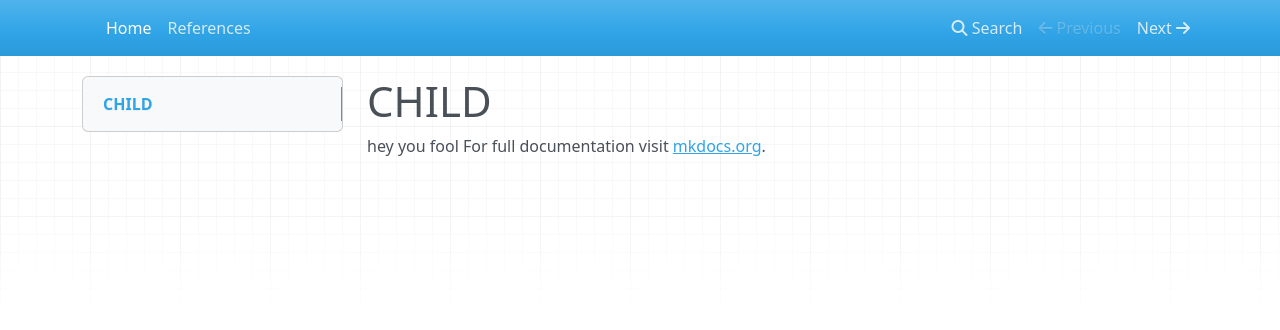
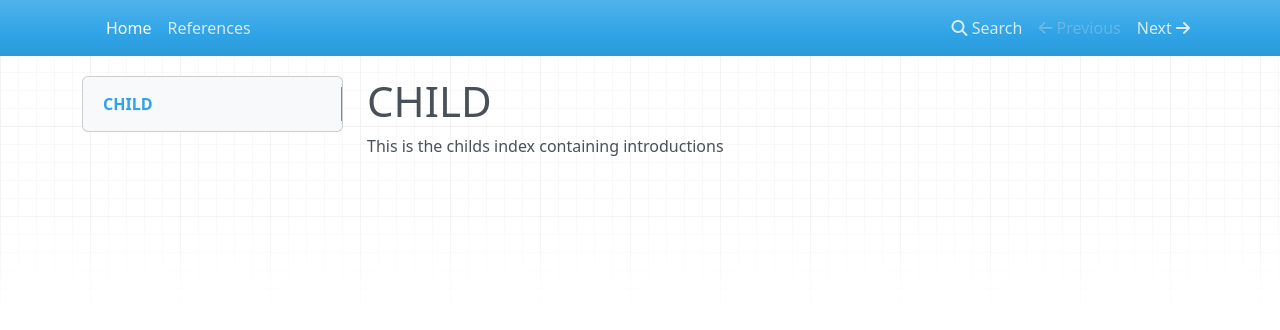
Before and after one commit to younesStrittmatter/mkdocs-test-child, an MkDocs documentation site: the page built from docs/index.md, in a window 1280 px wide. Shown: the top 330 px of the page. Built offline with MkDocs 1.6.1, drawn with Linux system fonts in a browser that asks for light colours; nearby versions of some CDN libraries.

Commit message:
Update index.md

```diff
--- a/docs/index.md
+++ b/docs/index.md
@@ -1,4 +1,3 @@
 # CHILD
 
-hey you fool
-For full documentation visit [mkdocs.org](https://www.mkdocs.org).
+This is the childs index containing introductions
```
